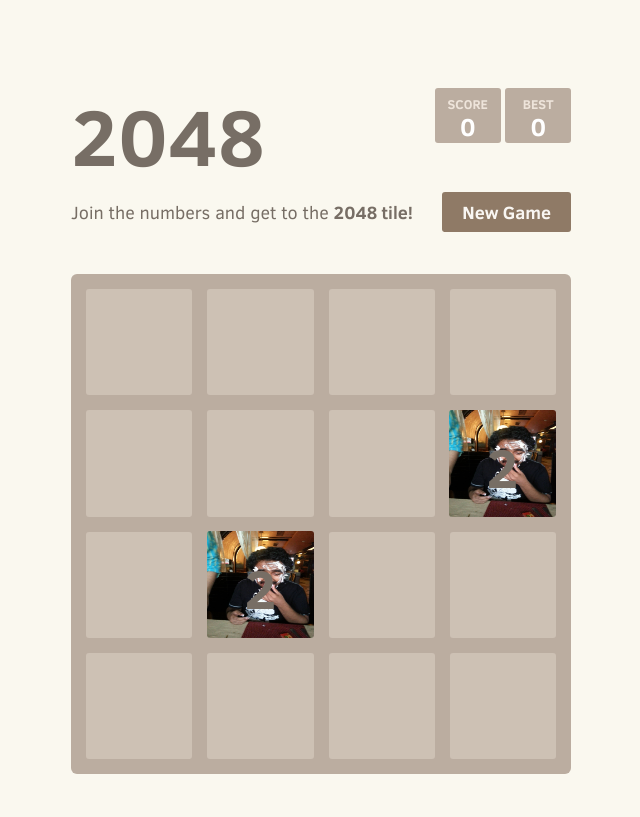
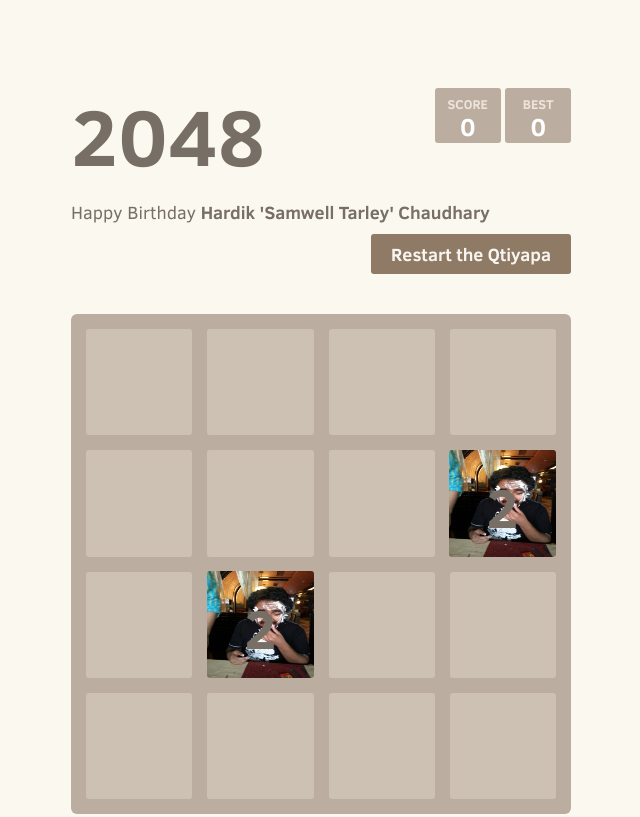
Before and after one commit to Jadoobaba/Jadoobaba.github.io, a plain HTML site: page index.html in a window 1280 px wide. Shown: the top 817 px of the page, without its empty margins (319-959 px from the left). Drawn offline with Linux system fonts and the light colour scheme.

Commit message:
index edit

```diff
--- a/index.html
+++ b/index.html
@@ -27,8 +27,8 @@
     </div>
 
     <div class="above-game">
-      <p class="game-intro">Join the numbers and get to the <strong>2048 tile!</strong></p>
-      <a class="restart-button">New Game</a>
+      <p class="game-intro">Happy Birthday <strong> Hardik 'Samwell Tarley' Chaudhary</strong></p>
+      <a class="restart-button">Restart the Qtiyapa</a>
     </div>
 
     <div class="game-container">
```
